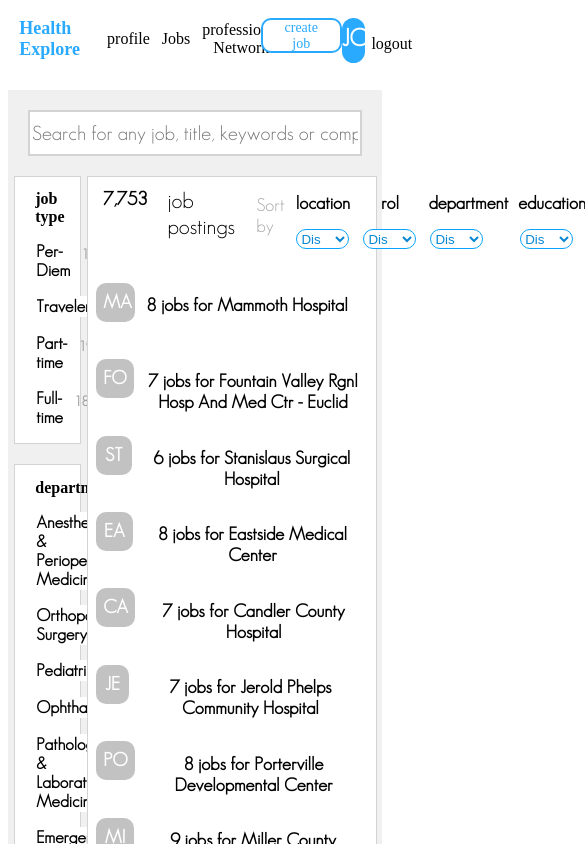
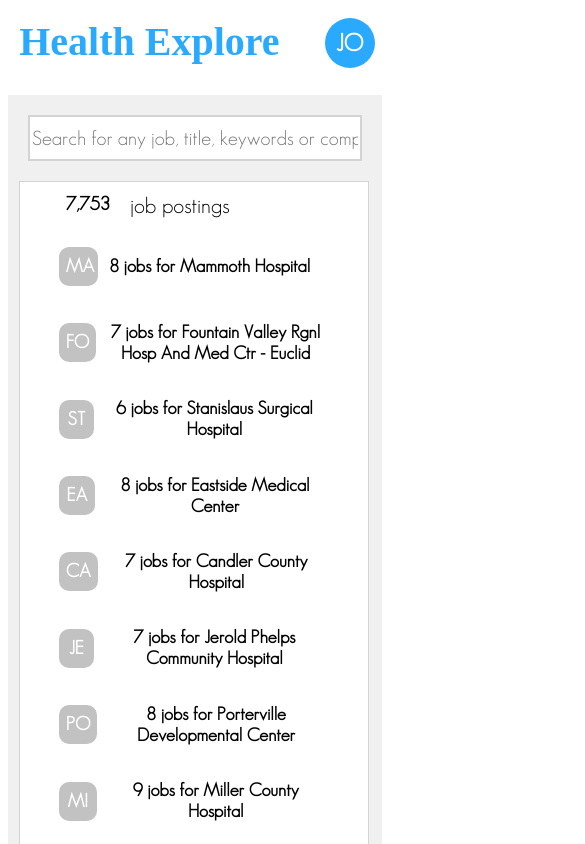
Before and after one commit to lautar007/fullstack-candidate-junior, a Next.js app: page / in a window 390 px wide. Shown: the top 844 px of the page, 585 px wide, since content can reach past the window. Built offline with nearby package versions, Linux system fonts and the light colour scheme; a web font is replaced by a local one.

Commit message:
page already done

```diff
--- a/pages/components/CardJob.js
+++ b/pages/components/CardJob.js
@@ -19,7 +19,10 @@ return(
     <div>
         {
             company ?
+            <div id="header-company">
+            <h3>{company.toUpperCase().slice(0, 2)}</h3>
             <button className="btn-job-comp" onClick={(e)=> handleCompany(e)}>{itemsCount} jobs for {company}</button>
+            </div>
             :
             null
         }
--- a/pages/components/JobPage.js
+++ b/pages/components/JobPage.js
@@ -441,8 +441,7 @@ export default function JobPage ({filters, jobs}) {
                      jobS && jobS.map ((job)=>{
                          return (
                              <div>
-                             <div id="header-company" key={job.name}>
-                                 <h3>{job.name.toUpperCase().slice(0, 2)}</h3>
+                             <div key={job.name}>
                                  <CardJob
                                  company = {job.name}
                                  itemsCount = {job.items.length}
--- a/pages/styles/CardJob.css
+++ b/pages/styles/CardJob.css
@@ -1,3 +1,43 @@
+@media  screen and (max-width: 950px) {
+#cont-apart{
+    flex-direction: column !important;
+}
+#apart{
+    flex-direction: column !important;
+    margin-left: 10px !important;
+}
+#apart p{
+    width: 100% !important;
+    margin: 0 !important;
+}
+#apart-btn{
+    flex-direction: row !important;
+    width: 100% !important;
+    justify-content: space-around !important;
+}
+#apart-btn button{
+    width: 27% !important;
+}
+}
+
+#header-company{
+    display: flex;
+    flex-direction: row;
+    margin: 0px 3%;
+    background-color: white
+}
+#header-company h3{
+    background-color: rgb(194, 194, 194);
+    padding: 7px;
+    border-radius: 10px;
+    margin-right: 2%;
+    height: 25px;
+    width: 25px;
+    font-family: 'Geosans';
+    color: white;
+    text-align: center;
+}
+
 #cont-subjob{
     display: flex;
     flex-direction: row;
@@ -7,13 +47,14 @@
 }
 
 .btn-job-comp{
-    margin-top: 30px;
+    margin-top: 0;
     background-color: white;
     border: none;
     cursor:pointer;
     font-size: 18px;
     font-family: 'Geosans';
     font-weight: bolder;
+    width: fit-content;
 }
 
 .btn-job{
@@ -31,7 +72,6 @@
 }
 
 #card-date{
-    position: relative;
     width: 100px;
     font-size: 18px;
     font-family: 'Geosans';
@@ -61,7 +101,7 @@
     color: rgb(138, 138, 138);
 }
 #apart h4{
-    width: 10%;
+
     font-family: 'Geosans';
     font-weight: bold;
     font-size: 18px;
@@ -75,7 +115,7 @@
 }
 #apart-btn button{
     width: 50%;
-    height: 40px;
+    height: fit-content;
     margin: 15px 0px;
     background-color: white;
     border-radius: 15px;
--- a/pages/styles/Footer.css
+++ b/pages/styles/Footer.css
@@ -14,3 +14,9 @@
     font-weight: bold;
     cursor: pointer;
 }
+
+@media screen and (max-width: 950px) {
+    #cont-footer{
+        flex-direction: column;
+    }
+}
--- a/pages/styles/JobPage.css
+++ b/pages/styles/JobPage.css
@@ -6,6 +6,26 @@
     font-family: 'Baron';
     src:url('./fonts/Baron\ Neue.otf')
 }
+
+@media screen and (max-width: 950px){
+    #filters{
+        display: none;
+    }
+    #jobs{
+        margin-left: 3%;
+        padding: 0px 8%;
+    }
+    #job-sorts p{
+        display: none;
+    }
+    #sort-label label{
+        display: none;
+    }
+    #sort-label select{
+        display: none;
+    }
+}
+
 
 #cont-jobPage{
     background-color: rgb(240, 240, 240);
@@ -150,23 +170,6 @@
     font-size: 18px;
 }
 
-#header-company{
-    display: flex;
-    flex-direction: row;
-    margin: 0px 3%;
-    background-color: white;
-}
-#header-company h3{
-    background-color: rgb(194, 194, 194);
-    padding: 7px;
-    border-radius: 10px;
-    margin-right: 2%;
-    height: 25px;
-    width: 25px;
-    font-family: 'Geosans';
-    color: white;
-    text-align: center;
-}
 
 .window{
     background-color: white;
--- a/pages/styles/NavBar.css
+++ b/pages/styles/NavBar.css
@@ -2,7 +2,6 @@
     font-family: 'Baron';
     src:url('./fonts/Baron\ Neue.otf')
 }
-
 
 #cont-navBar{
     display: flex;
@@ -62,3 +61,26 @@
     cursor: pointer;
     font-size: 16px;
 }
+
+@media all and (max-width: 900px){
+    #cont-buttons-navBar{
+        display:none;
+    }
+    #create-navBar{
+        display: none;
+    }
+    #but-navBar{
+        display: none;
+    }
+    #titulo-navBar{
+        font-size: 40px;
+    }
+    #cont-profile{
+        width: fit-content;
+    }
+    #cont-profile h2{
+        width: 50px;
+
+        padding-top: 10px;
+    }
+  }
```
Also changed, not shown: pages/components/SubCardJob.js (indentation only).
